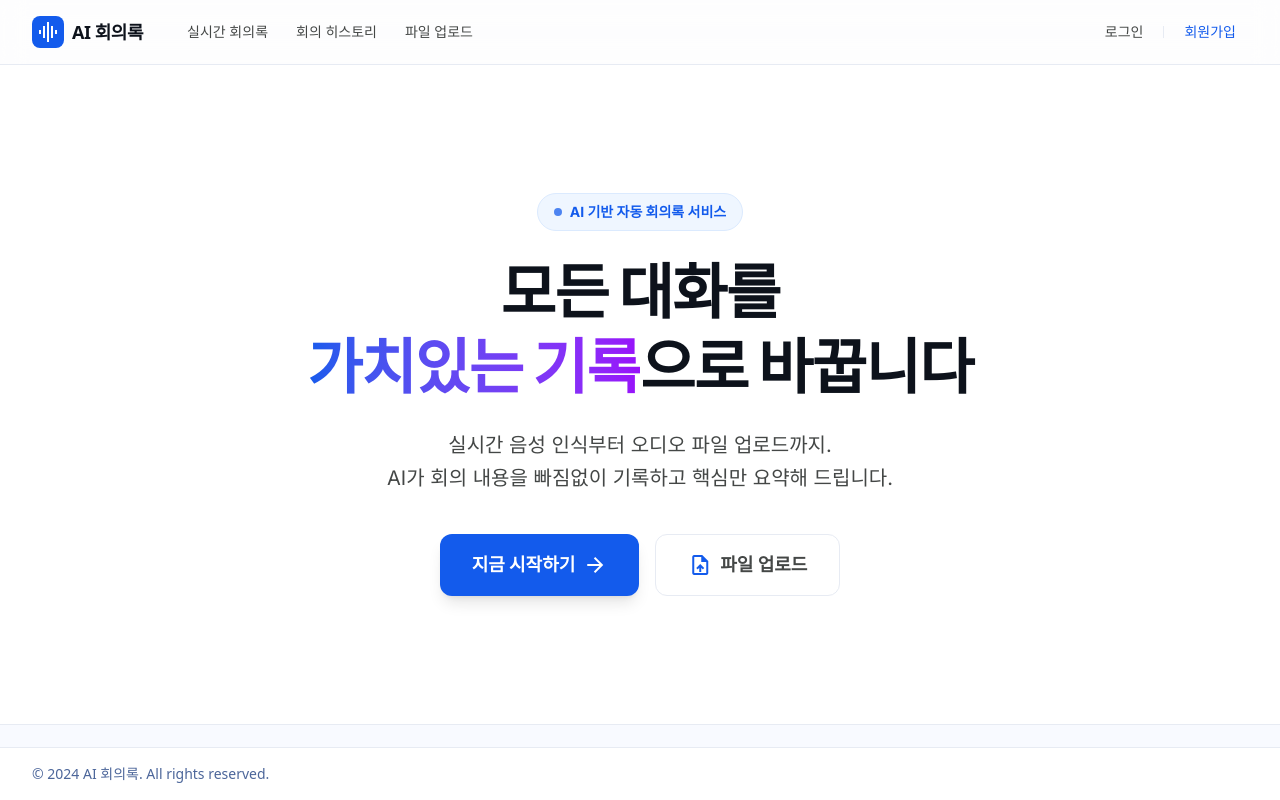
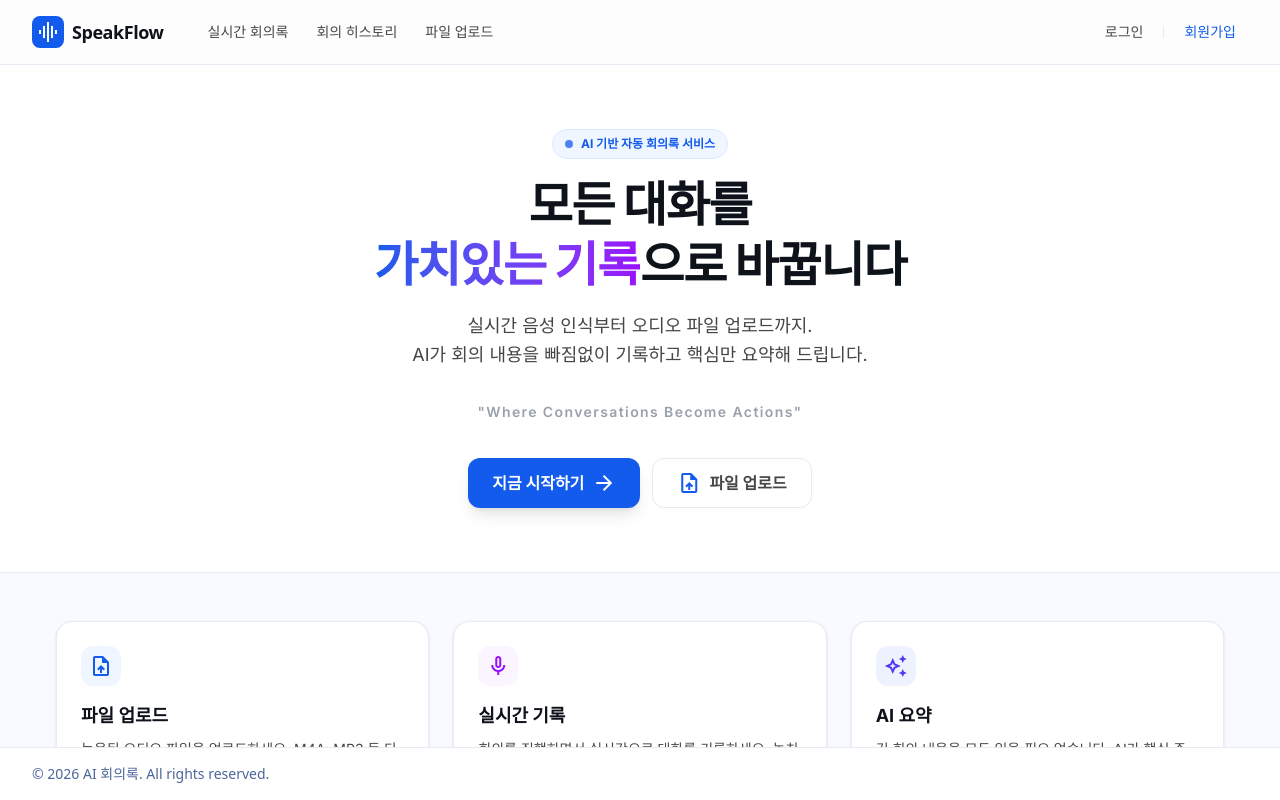
Before and after one commit to leejunhyuk1061204/AI-5-mini-project, a React (Vite) app in the folder frontend/: page / in a window 1280 px wide. Built offline with nearby package versions, Linux system fonts and the light colour scheme.

Commit message:
Stt 변환 결과 없는 항목은 없음 표시 비 로그인 상태로 기능 이용 시 로그인 페이지로 던짐 2026 ai 회의록으로 변경 랜딩페이지 하단 깔끔하게 변경 랜딩페이지 슬로건 추가 사이트명 변경

```diff
--- a/frontend/index.html
+++ b/frontend/index.html
@@ -5,7 +5,7 @@
   <meta charset="UTF-8" />
   <link rel="icon" type="image/svg+xml" href="/favicon.svg" />
   <meta name="viewport" content="width=device-width, initial-scale=1.0" />
-  <title>AI 회의록 요약</title>
+  <title>SpeakFlow</title>
   <!-- Google Fonts: Inter -->
   <link rel="preconnect" href="https://fonts.googleapis.com">
   <link rel="preconnect" href="https://fonts.gstatic.com" crossorigin>
--- a/frontend/src/components/MeetingResultDisplay.tsx
+++ b/frontend/src/components/MeetingResultDisplay.tsx
@@ -74,11 +74,15 @@ const MeetingResultDisplay: React.FC<MeetingResultDisplayProps> = ({
                             </span>
                         </div>
                         <div className="flex flex-wrap gap-2">
-                            {result.topics.map((topic, idx) => (
+                            {result.topics && result.topics.filter(t => t.trim()).length > 0 ? (
+                                result.topics.filter(t => t.trim()).map((topic, idx) => (
                                     <span key={idx} className="bg-gray-100 text-gray-600 text-xs px-2.5 py-1 rounded-full">
                                         #{topic}
                                     </span>
-                            ))}
+                                ))
+                            ) : (
+                                <span className="text-gray-400 text-xs italic">주제 없음</span>
+                            )}
                         </div>
                     </div>
 
@@ -94,12 +98,16 @@ const MeetingResultDisplay: React.FC<MeetingResultDisplayProps> = ({
                         <div className="bg-blue-50 p-4 rounded-xl border border-blue-100">
                             <h4 className="text-sm font-bold text-blue-800 mb-2">핵심 요약</h4>
                             <ul className="space-y-1.5">
-                                {result.core_summary.map((item, idx) => (
+                                {result.core_summary && result.core_summary.filter(t => t.trim()).length > 0 ? (
+                                    result.core_summary.filter(t => t.trim()).map((item, idx) => (
                                         <li key={idx} className="flex gap-2 text-sm text-blue-900">
                                             <span className="text-blue-500 shrink-0">•</span>
                                             {item}
                                         </li>
-                                ))}
+                                    ))
+                                ) : (
+                                    <li className="text-gray-400 text-sm italic">요약된 내용이 없습니다.</li>
+                                )}
                             </ul>
                         </div>
                     </div>
@@ -113,12 +121,16 @@ const MeetingResultDisplay: React.FC<MeetingResultDisplayProps> = ({
                                 결정 사항
                             </h3>
                             <ul className="space-y-3">
-                                {result.decisions.map((item, idx) => (
+                                {result.decisions && result.decisions.filter(t => t.trim()).length > 0 ? (
+                                    result.decisions.filter(t => t.trim()).map((item, idx) => (
                                         <li key={idx} className="flex gap-3 text-sm text-gray-700 bg-gray-50 p-3 rounded-lg">
                                             <span className="text-green-500 font-bold shrink-0">✓</span>
                                             {item}
                                         </li>
-                                ))}
+                                    ))
+                                ) : (
+                                    <li className="text-gray-400 text-sm italic py-2">결정된 사항이 없습니다.</li>
+                                )}
                             </ul>
                         </div>
 
@@ -129,12 +141,16 @@ const MeetingResultDisplay: React.FC<MeetingResultDisplayProps> = ({
                                 조치 필요 사항
                             </h3>
                             <ul className="space-y-3">
-                                {result.action_items.map((item, idx) => (
+                                {result.action_items && result.action_items.filter(t => t.trim()).length > 0 ? (
+                                    result.action_items.filter(t => t.trim()).map((item, idx) => (
                                         <li key={idx} className="flex gap-3 text-sm text-gray-700 bg-amber-50 p-3 rounded-lg border border-amber-100">
                                             <span className="text-amber-500 font-bold shrink-0">→</span>
                                             {item}
                                         </li>
-                                ))}
+                                    ))
+                                ) : (
+                                    <li className="text-gray-400 text-sm italic py-2">조치 필요 사항이 없습니다.</li>
+                                )}
                             </ul>
                         </div>
 
@@ -145,12 +161,16 @@ const MeetingResultDisplay: React.FC<MeetingResultDisplayProps> = ({
                                 보류 및 논의 필요
                             </h3>
                             <div className="grid grid-cols-1 sm:grid-cols-2 gap-3">
-                                {result.pending_items.map((item, idx) => (
+                                {result.pending_items && result.pending_items.filter(t => t.trim()).length > 0 ? (
+                                    result.pending_items.filter(t => t.trim()).map((item, idx) => (
                                         <div key={idx} className="flex gap-2 items-center text-sm text-gray-600 bg-gray-50 px-3 py-2 rounded-lg">
                                             <span className="material-symbols-outlined text-[16px]">help</span>
                                             {item}
                                         </div>
-                                ))}
+                                    ))
+                                ) : (
+                                    <div className="col-span-full text-gray-400 text-sm italic py-2">보류된 사항이 없습니다.</div>
+                                )}
                             </div>
                         </div>
                     </div>
--- a/frontend/src/landingPage/LandingPage.tsx
+++ b/frontend/src/landingPage/LandingPage.tsx
@@ -3,75 +3,76 @@ import { Link } from 'react-router-dom';
 
 const LandingPage: React.FC = () => {
     return (
-        <div className="flex flex-col min-h-full items-center bg-white font-['Inter',sans-serif]">
+        <div className="flex flex-col h-full items-center bg-white font-['Inter',sans-serif] overflow-y-auto">
             {/* Hero Section */}
-            <section className="w-full max-w-[1200px] px-4 py-20 md:py-32 flex flex-col items-center text-center animate-fade-in">
-                <div className="mb-6 inline-flex items-center gap-2 px-4 py-2 rounded-full bg-blue-50 border border-blue-100">
+            <section className="w-full max-w-[1200px] px-4 py-12 md:py-16 flex flex-col items-center text-center animate-fade-in shrink-0">
+                <div className="mb-4 inline-flex items-center gap-2 px-3 py-1.5 rounded-full bg-blue-50 border border-blue-100">
                     <span className="w-2 h-2 rounded-full bg-[#135bec] animate-pulse"></span>
-                    <span className="text-sm font-bold text-[#135bec]">AI 기반 자동 회의록 서비스</span>
+                    <span className="text-xs font-bold text-[#135bec]">AI 기반 자동 회의록 서비스</span>
                 </div>
-
-                <h1 className="text-4xl md:text-6xl font-black text-[#0d121b] tracking-tight mb-6 leading-tight">
+                <h1 className="text-3xl md:text-5xl font-black text-[#0d121b] tracking-tight mb-4 leading-tight">
                     모든 대화를 <br className="hidden md:block" />
                     <span className="text-transparent bg-clip-text bg-gradient-to-r from-[#135bec] to-purple-600">가치있는 기록</span>으로 바꿉니다
                 </h1>
-
-                <p className="text-lg md:text-xl text-[#444746] max-w-2xl mb-10 leading-relaxed">
+                <p className="text-base md:text-lg text-[#444746] max-w-2xl mb-8 leading-relaxed">
                     실시간 음성 인식부터 오디오 파일 업로드까지. <br />
                     AI가 회의 내용을 빠짐없이 기록하고 핵심만 요약해 드립니다.
                 </p>
-
-                <div className="flex flex-col sm:flex-row gap-4">
+                <h3 className="font-semibold text-gray-400 tracking-widest text-xs md:text-sm mb-3 font-['Inter']">
+                    "Where Conversations Become Actions"
+                </h3>
+                <br />
+                <div className="flex flex-col sm:flex-row gap-3">
                     <Link
                         to="/live"
-                        className="px-8 py-4 bg-[#135bec] text-white text-lg font-bold rounded-xl hover:bg-blue-700 transition-all shadow-lg hover:shadow-blue-500/30 flex items-center justify-center gap-2"
+                        className="px-6 py-3 bg-[#135bec] text-white text-base font-bold rounded-xl hover:bg-blue-700 transition-all shadow-lg hover:shadow-blue-500/30 flex items-center justify-center gap-2"
                     >
                         <span>지금 시작하기</span>
-                        <span className="material-symbols-outlined">arrow_forward</span>
+                        <span className="material-symbols-outlined text-[20px]">arrow_forward</span>
                     </Link>
                     <Link
                         to="/upload"
-                        className="px-8 py-4 bg-white text-[#444746] text-lg font-bold rounded-xl border border-[#e7ebf3] hover:bg-[#f8faff] transition-colors flex items-center justify-center gap-2"
+                        className="px-6 py-3 bg-white text-[#444746] text-base font-bold rounded-xl border border-[#e7ebf3] hover:bg-[#f8faff] transition-colors flex items-center justify-center gap-2"
                     >
-                        <span className="material-symbols-outlined text-[#135bec]">upload_file</span>
+                        <span className="material-symbols-outlined text-[#135bec] text-[20px]">upload_file</span>
                         <span>파일 업로드</span>
                     </Link>
                 </div>
             </section>
 
             {/* Features Section */}
-            <section className="w-full bg-[#f8faff] py-20 border-t border-[#e7ebf3]">
-                <div className="max-w-[1200px] mx-auto px-4">
-                    <div className="grid grid-cols-1 md:grid-cols-3 gap-8">
+            <section className="w-full bg-[#f8faff] py-12 border-t border-[#e7ebf3] flex-1 flex items-center">
+                <div className="max-w-[1200px] mx-auto px-4 w-full">
+                    <div className="grid grid-cols-1 md:grid-cols-3 gap-6">
                         {/* Feature 1 */}
-                        <div className="bg-white p-8 rounded-2xl shadow-sm border border-[#e7ebf3] hover:-translate-y-1 transition-transform duration-300">
-                            <div className="w-12 h-12 rounded-xl bg-blue-50 text-[#135bec] flex items-center justify-center mb-6">
-                                <span className="material-symbols-outlined text-3xl">upload_file</span>
+                        <div className="bg-white p-6 rounded-2xl shadow-sm border border-[#e7ebf3] hover:-translate-y-1 transition-transform duration-300">
+                            <div className="w-10 h-10 rounded-xl bg-blue-50 text-[#135bec] flex items-center justify-center mb-4">
+                                <span className="material-symbols-outlined text-2xl">upload_file</span>
                             </div>
-                            <h3 className="text-xl font-bold text-[#0d121b] mb-3">파일 업로드</h3>
-                            <p className="text-[#444746] leading-relaxed">
+                            <h3 className="text-lg font-bold text-[#0d121b] mb-2">파일 업로드</h3>
+                            <p className="text-[#444746] text-sm leading-relaxed">
                                 녹음된 오디오 파일을 업로드하세요. M4A, MP3 등 다양한 포맷을 지원하며 대용량 파일도 빠르게 변환합니다.
                             </p>
                         </div>
 
                         {/* Feature 2 */}
-                        <div className="bg-white p-8 rounded-2xl shadow-sm border border-[#e7ebf3] hover:-translate-y-1 transition-transform duration-300">
-                            <div className="w-12 h-12 rounded-xl bg-purple-50 text-purple-600 flex items-center justify-center mb-6">
-                                <span className="material-symbols-outlined text-3xl">mic</span>
+                        <div className="bg-white p-6 rounded-2xl shadow-sm border border-[#e7ebf3] hover:-translate-y-1 transition-transform duration-300">
+                            <div className="w-10 h-10 rounded-xl bg-purple-50 text-purple-600 flex items-center justify-center mb-4">
+                                <span className="material-symbols-outlined text-2xl">mic</span>
                             </div>
-                            <h3 className="text-xl font-bold text-[#0d121b] mb-3">실시간 기록</h3>
-                            <p className="text-[#444746] leading-relaxed">
+                            <h3 className="text-lg font-bold text-[#0d121b] mb-2">실시간 기록</h3>
+                            <p className="text-[#444746] text-sm leading-relaxed">
                                 회의를 진행하면서 실시간으로 대화를 기록하세요. 놓치는 내용 없이 모든 순간을 포착합니다.
                             </p>
                         </div>
 
                         {/* Feature 3 */}
-                        <div className="bg-white p-8 rounded-2xl shadow-sm border border-[#e7ebf3] hover:-translate-y-1 transition-transform duration-300">
-                            <div className="w-12 h-12 rounded-xl bg-indigo-50 text-indigo-600 flex items-center justify-center mb-6">
-                                <span className="material-symbols-outlined text-3xl">auto_awesome</span>
+                        <div className="bg-white p-6 rounded-2xl shadow-sm border border-[#e7ebf3] hover:-translate-y-1 transition-transform duration-300">
+                            <div className="w-10 h-10 rounded-xl bg-indigo-50 text-indigo-600 flex items-center justify-center mb-4">
+                                <span className="material-symbols-outlined text-2xl">auto_awesome</span>
                             </div>
-                            <h3 className="text-xl font-bold text-[#0d121b] mb-3">AI 요약</h3>
-                            <p className="text-[#444746] leading-relaxed">
+                            <h3 className="text-lg font-bold text-[#0d121b] mb-2">AI 요약</h3>
+                            <p className="text-[#444746] text-sm leading-relaxed">
                                 긴 회의 내용을 모두 읽을 필요 없습니다. AI가 핵심 주제와 결정 사항을 자동으로 요약해 드립니다.
                             </p>
                         </div>
--- a/frontend/src/layout/Footer.tsx
+++ b/frontend/src/layout/Footer.tsx
@@ -11,7 +11,7 @@ const Footer: React.FC<FooterProps> = ({ onToggleChatbot, isChatbotOpen, showCha
         <footer className="bg-white border-t border-[#e7ebf3] py-4 px-8 z-20 relative">
             <div className="max-w-[1400px] mx-auto flex items-center justify-between">
                 <div className="text-[#4c669a] text-sm">
-                    © 2024 AI 회의록. All rights reserved.
+                    © 2026 AI 회의록. All rights reserved.
                 </div>
 
                 {showChatbotToggle && (
--- a/frontend/src/layout/Header.tsx
+++ b/frontend/src/layout/Header.tsx
@@ -34,7 +34,7 @@ const Header: React.FC = () => {
                         <div className="flex items-center justify-center w-8 h-8 rounded-lg bg-[#135bec] text-white shrink-0">
                             <span className="material-symbols-outlined text-[20px]">graphic_eq</span>
                         </div>
-                        <span className="text-[#0d121b] font-bold text-lg tracking-tight hidden sm:block">AI 회의록</span>
+                        <span className="text-[#0d121b] font-bold text-lg tracking-tight hidden sm:block">SpeakFlow</span>
                     </Link>
 
                     {/* Navigation - Moved to left next to logo */}
--- a/frontend/src/liveStt/LiveSttPage.tsx
+++ b/frontend/src/liveStt/LiveSttPage.tsx
@@ -399,6 +399,14 @@ const LiveSttPage: React.FC = () => {
     };
 
     const toggleListening = async () => {
+        const memberIdStr = localStorage.getItem('memberId');
+        if (!memberIdStr) {
+            if (window.confirm('로그인이 필요한 기능입니다. 로그인 페이지로 이동하시겠습니까?')) {
+                navigate('/login');
+            }
+            return;
+        }
+
         if (isListening) {
             isIntentionalStop.current = true; // 의도적 중지임을 표시하여 자동 재시작 방지
             recognitionRef.current?.stop();
--- a/frontend/src/uploadPage/UploadPage.tsx
+++ b/frontend/src/uploadPage/UploadPage.tsx
@@ -61,6 +61,14 @@ const UploadPage: React.FC = () => {
         e.preventDefault();
         setIsDragging(false);
 
+        const memberId = localStorage.getItem('memberId');
+        if (!memberId) {
+            if (window.confirm('로그인이 필요한 기능입니다. 로그인 페이지로 이동하시겠습니까?')) {
+                window.location.href = '/login';
+            }
+            return;
+        }
+
         if (e.dataTransfer.files && e.dataTransfer.files.length > 0) {
             const newFiles = Array.from(e.dataTransfer.files).filter(file =>
                 file.type.startsWith('audio/') || file.name.endsWith('.mp3') || file.name.endsWith('.m4a')
@@ -74,6 +82,13 @@ const UploadPage: React.FC = () => {
     }, []);
 
     const handleFilesSelected = useCallback((newFiles: File[]) => {
+        const memberId = localStorage.getItem('memberId');
+        if (!memberId) {
+            if (window.confirm('로그인이 필요한 기능입니다. 로그인 페이지로 이동하시겠습니까?')) {
+                window.location.href = '/login';
+            }
+            return;
+        }
         setFiles(prev => [...prev, ...newFiles]);
         setSelectedFileIndex(null);
     }, []);
```
Lines whose indentation alone changed are shown as unchanged.
